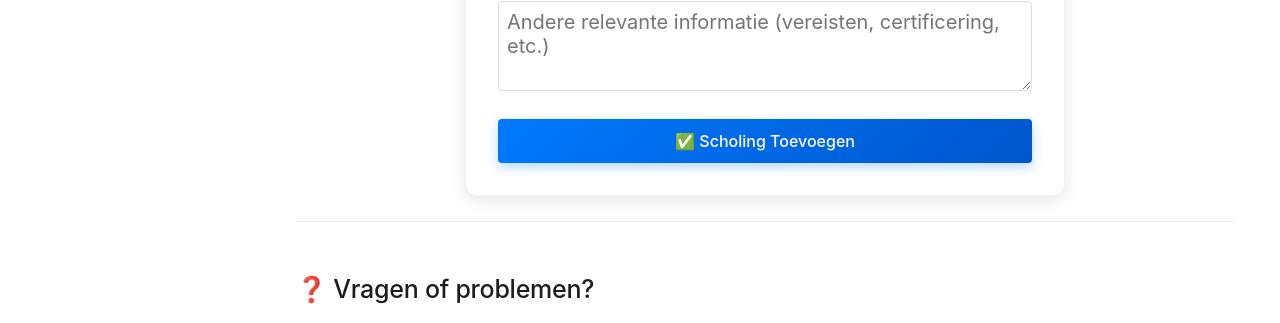
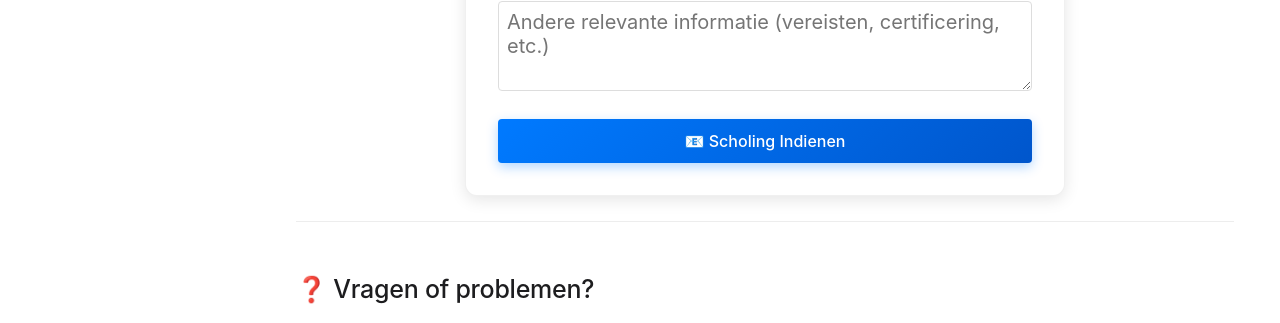
Before and after one commit to Ajsvdk/Ai-Geletterdheid-FMS, an MkDocs documentation site: the page built from docs/bijdragen.md, in a window 1280 px wide and 900 px high, scrolled down 800 px. Shown: the part 388-711 px from the top of the window. Built offline with MkDocs 1.6.1 and Material for MkDocs 9.7.7, drawn with Linux system fonts in a browser that asks for light colours; part of the change alters nothing that is shown.

Commit message:
Formspree integration

```diff
--- a/docs/bijdragen.md
+++ b/docs/bijdragen.md
@@ -6,7 +6,10 @@ Help mee dit overzicht actueel en compleet te houden door nieuwe AI-scholingsmog
 
 Vul het onderstaande formulier in om een nieuwe AI-scholing toe te voegen aan het overzicht:
 
-<form id="course-form" style="max-width: 600px; margin: 0 auto;">
+<form action="https://formspree.io/f/mpwraqgp" method="POST" style="max-width: 600px; margin: 0 auto;">
+  <input type="hidden" name="_subject" value="Nieuwe AI Scholing: [SCHOLING]" />
+  <input type="hidden" name="_next" value="https://ajsvdk.github.io/Ai-Geletterdheid-FMS/bijdragen/?success=true" />
+
   <div style="margin-bottom: 20px;">
     <label for="aanbieder" style="display: block; margin-bottom: 5px; font-weight: bold;">Aanbieder *</label>
     <input type="text" id="aanbieder" name="aanbieder" required style="width: 100%; padding: 8px; border: 1px solid #ddd; border-radius: 4px;">
@@ -65,98 +68,21 @@ Vul het onderstaande formulier in om een nieuwe AI-scholing toe te voegen aan he
     <textarea id="aanvullende-info" name="aanvullende-info" rows="3" placeholder="Andere relevante informatie (vereisten, certificering, etc.)" style="width: 100%; padding: 8px; border: 1px solid #ddd; border-radius: 4px;"></textarea>
   </div>
 
-  <button type="submit" id="submit-btn" style="background-color: #009688; color: white; padding: 12px 24px; border: none; border-radius: 4px; cursor: pointer; font-size: 16px; width: 100%;">
-    ✅ Scholing Toevoegen
+  <button type="submit" style="background-color: #009688; color: white; padding: 12px 24px; border: none; border-radius: 4px; cursor: pointer; font-size: 16px; width: 100%;">
+    📧 Scholing Indienen
   </button>
-
-  <div id="form-status" style="margin-top: 15px; padding: 10px; border-radius: 4px; display: none;"></div>
 </form>
 
 <script>
-document.getElementById('course-form').addEventListener('submit', async function(e) {
-    e.preventDefault();
-
-    const submitBtn = document.getElementById('submit-btn');
-    const statusDiv = document.getElementById('form-status');
-
-    // Disable button and show loading
-    submitBtn.disabled = true;
-    submitBtn.innerHTML = '⏳ Bezig met verzenden...';
-    statusDiv.style.display = 'none';
-
-    // Get form data
-    const formData = new FormData(e.target);
-    const data = Object.fromEntries(formData);
-
-    // Create issue body
-    const issueBody = `**Aanbieder**
-${data.aanbieder}
-
-**Titel van de scholing**
-${data.titel}
-
-**Doelgroep/Specialisme**
-${data.doelgroep}
-
-**Tijdsduur**
-${data.tijdsduur || 'Niet opgegeven'}
-
-**Kosten**
-${data.kosten || 'Niet opgegeven'}
-
-**Website/Link**
-${data.website || 'Niet opgegeven'}
-
-**Beschrijving**
-${data.beschrijving || 'Niet opgegeven'}
-
-**Aanvullende informatie**
-${data['aanvullende-info'] || 'Niet opgegeven'}
-
----
-*Automatisch ingediend via het website formulier*`;
-
-    try {
-        // Submit to GitHub Issues API
-        const response = await fetch('https://api.github.com/repos/Ajsvdk/Ai-Geletterdheid-FMS/issues', {
-            method: 'POST',
-            headers: {
-                'Accept': 'application/vnd.github+json',
-                'Content-Type': 'application/json'
-            },
-            body: JSON.stringify({
-                title: `[SCHOLING] ${data.titel} - ${data.aanbieder}`,
-                body: issueBody,
-                labels: ['nieuwe-scholing']
-            })
-        });
-
-        if (response.ok) {
-            // Success
-            statusDiv.innerHTML = '✅ <strong>Bedankt!</strong> Je scholing is succesvol ingediend en wordt binnenkort gecontroleerd.';
-            statusDiv.style.display = 'block';
-            statusDiv.style.backgroundColor = '#d4edda';
-            statusDiv.style.color = '#155724';
-            statusDiv.style.border = '1px solid #c3e6cb';
-
-            // Reset form
-            e.target.reset();
-        } else {
-            throw new Error('Failed to submit');
-        }
-    } catch (error) {
-        // Error - fallback to email
-        statusDiv.innerHTML = '⚠️ <strong>Probleem bij verzenden.</strong> Stuur je gegevens naar <a href="mailto:aionderwijszorg@gmail.com">aionderwijszorg@gmail.com</a>';
-        statusDiv.style.display = 'block';
-        statusDiv.style.backgroundColor = '#fff3cd';
-        statusDiv.style.color = '#856404';
-        statusDiv.style.border = '1px solid #ffeaa7';
-    } finally {
-        // Re-enable button
-        submitBtn.disabled = false;
-        submitBtn.innerHTML = '✅ Scholing Toevoegen';
-    }
-});
+// Check for success parameter in URL
+const urlParams = new URLSearchParams(window.location.search);
+if (urlParams.get('success') === 'true') {
+    document.body.insertAdjacentHTML('afterbegin',
+        '<div style="background-color: #d4edda; color: #155724; border: 1px solid #c3e6cb; padding: 15px; margin: 20px auto; border-radius: 5px; max-width: 600px; text-align: center;">' +
+        '✅ <strong>Bedankt!</strong> Je scholing is succesvol ingediend en wordt binnenkort gecontroleerd.' +
+        '</div>'
+    );
+}
 </script>
 
 ---
```
